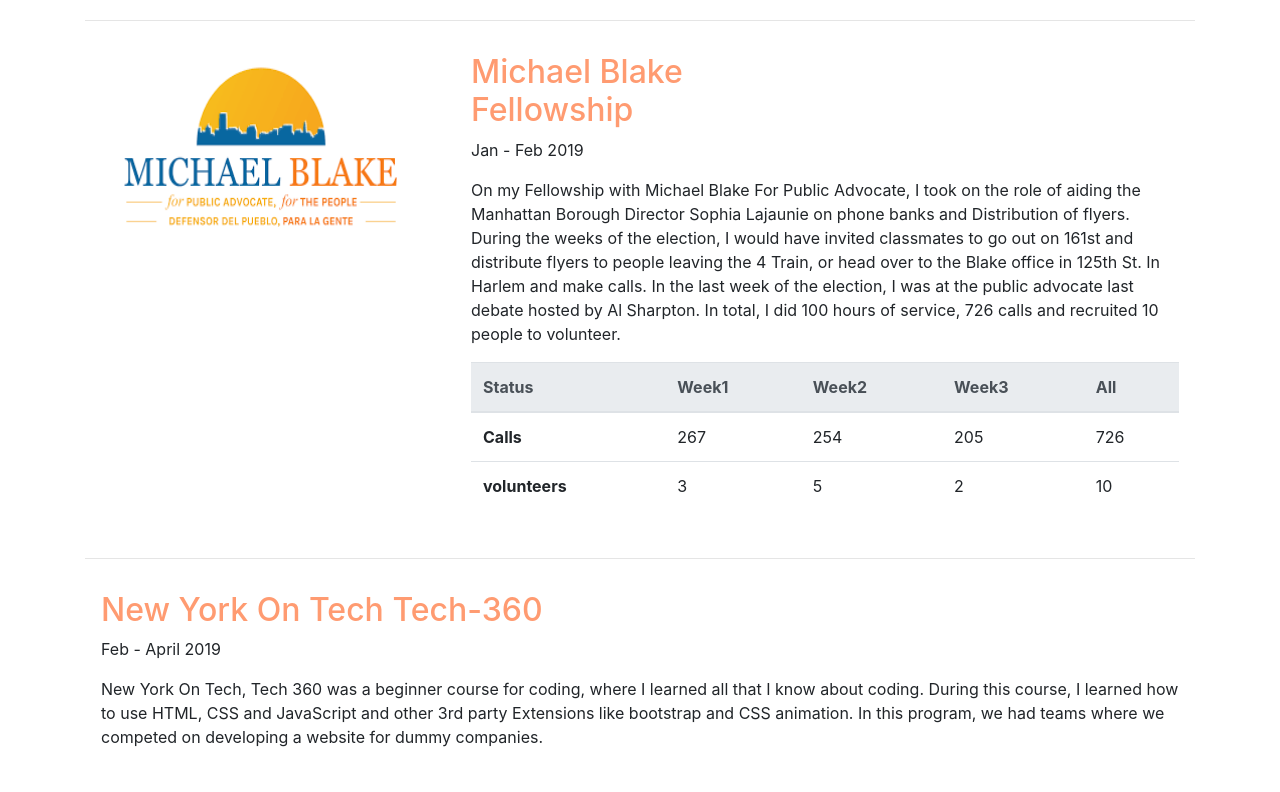
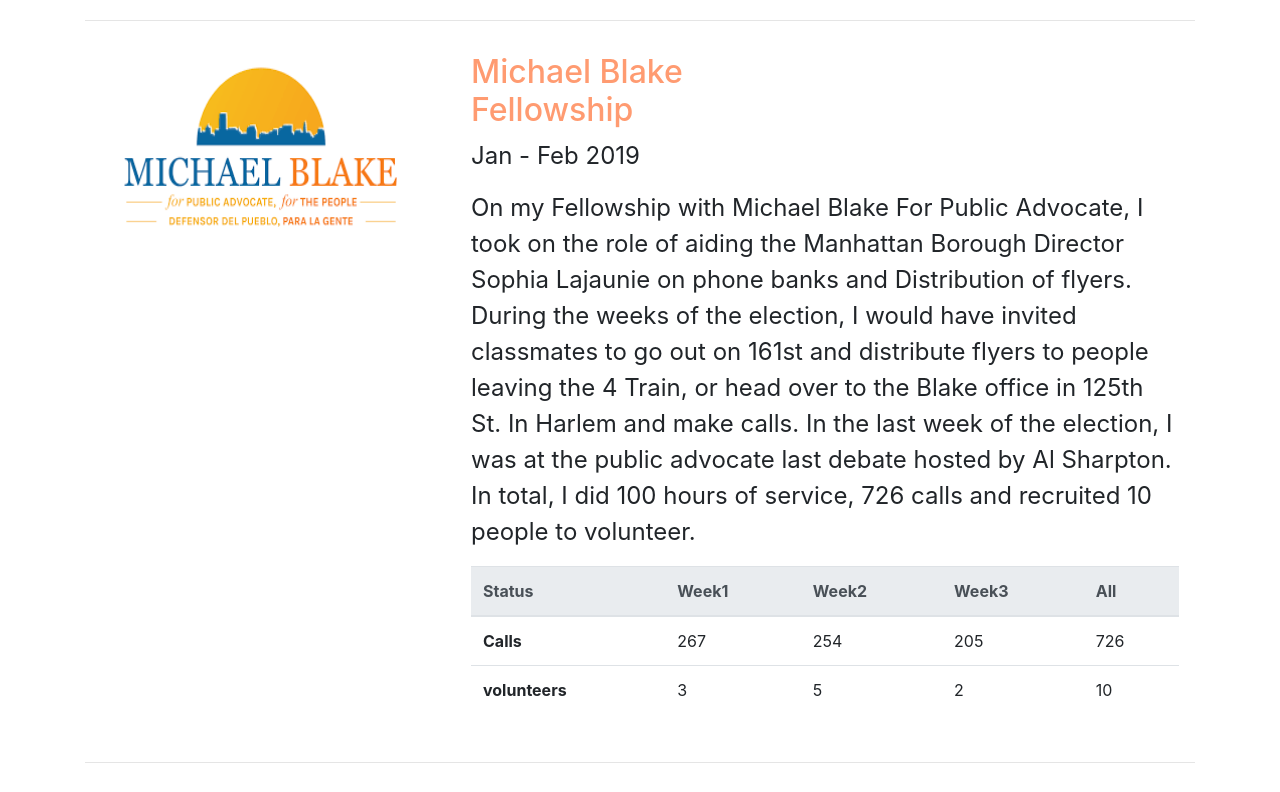
Before and after one commit to RodolfoBaez/class_e, a plain HTML site: page home.html in a window 1280 px wide. Shown: the part 900-1692 px from the top of the page. Drawn offline with nearby package versions, Linux system fonts and the light colour scheme.

Commit message:
Update style.css

```diff
--- a/style.css
+++ b/style.css
@@ -154,3 +154,10 @@
 .work h2{
   color: #FF9B71;
 }
+
+.work p {
+
+    font-size: 1.5rem;
+
+
+}
```
